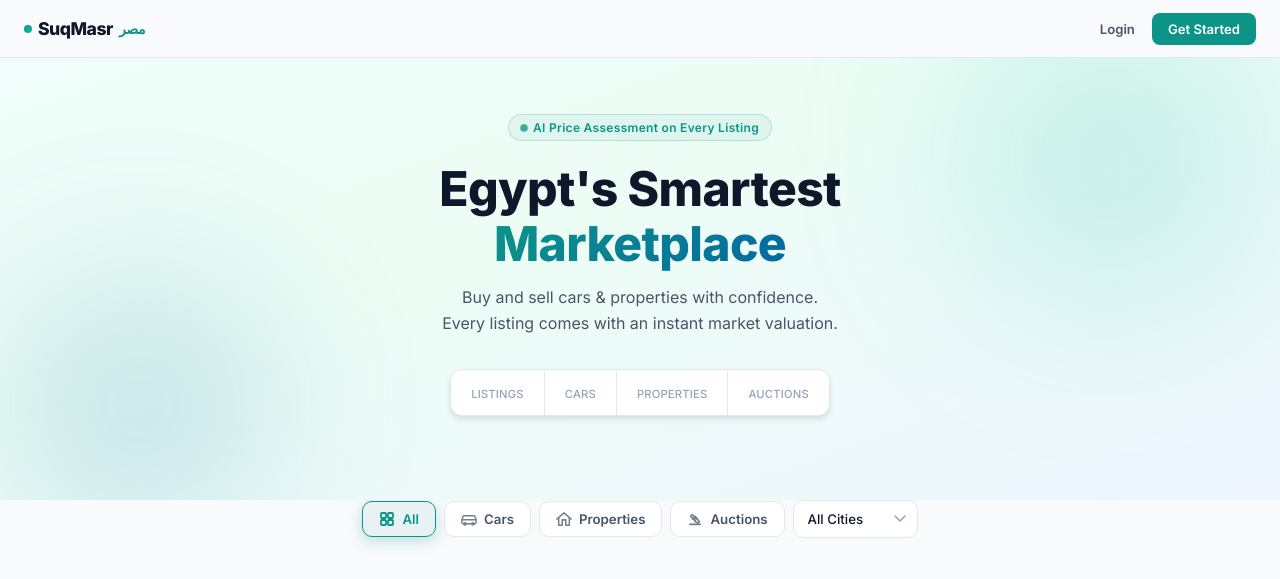
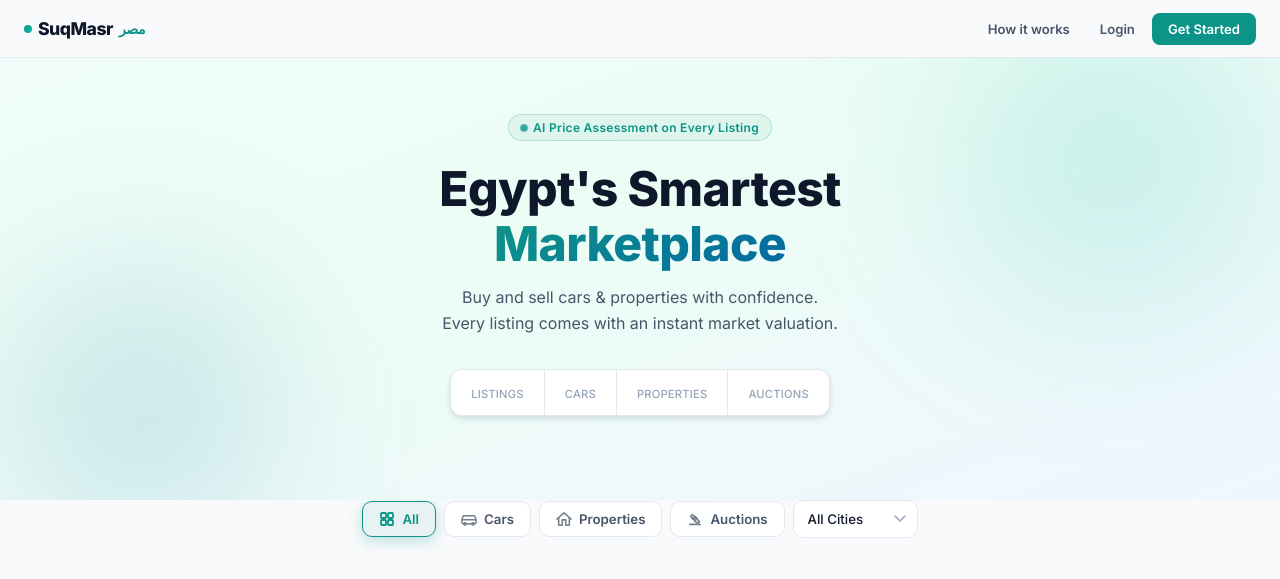
Before and after one commit to Majorkimo/suqmasr, a Flask app: template templates/index.html in a window 1280 px wide. Shown: the top 579 px of the page. Run offline with Flask 3, Linux system fonts and the light colour scheme; the template is opened without the code that fills it, so the values that code supplies are empty; some libraries are stand-ins or nearby versions.

Commit message:
Add 'How it works' nav link to landing page

```diff
--- a/templates/index.html
+++ b/templates/index.html
@@ -333,6 +333,7 @@
     <span class="nav-user">{{ current_user.name.split()[0] }}</span>
     <a class="nav-btn" href="/logout" style="color:var(--text3)">↩</a>
   {% else %}
+    <a class="nav-btn" href="/landing">How it works</a>
     <a class="nav-btn" href="/login">Login</a>
     <a class="nav-btn nav-btn-primary" href="/register">Get Started</a>
   {% endif %}
```
